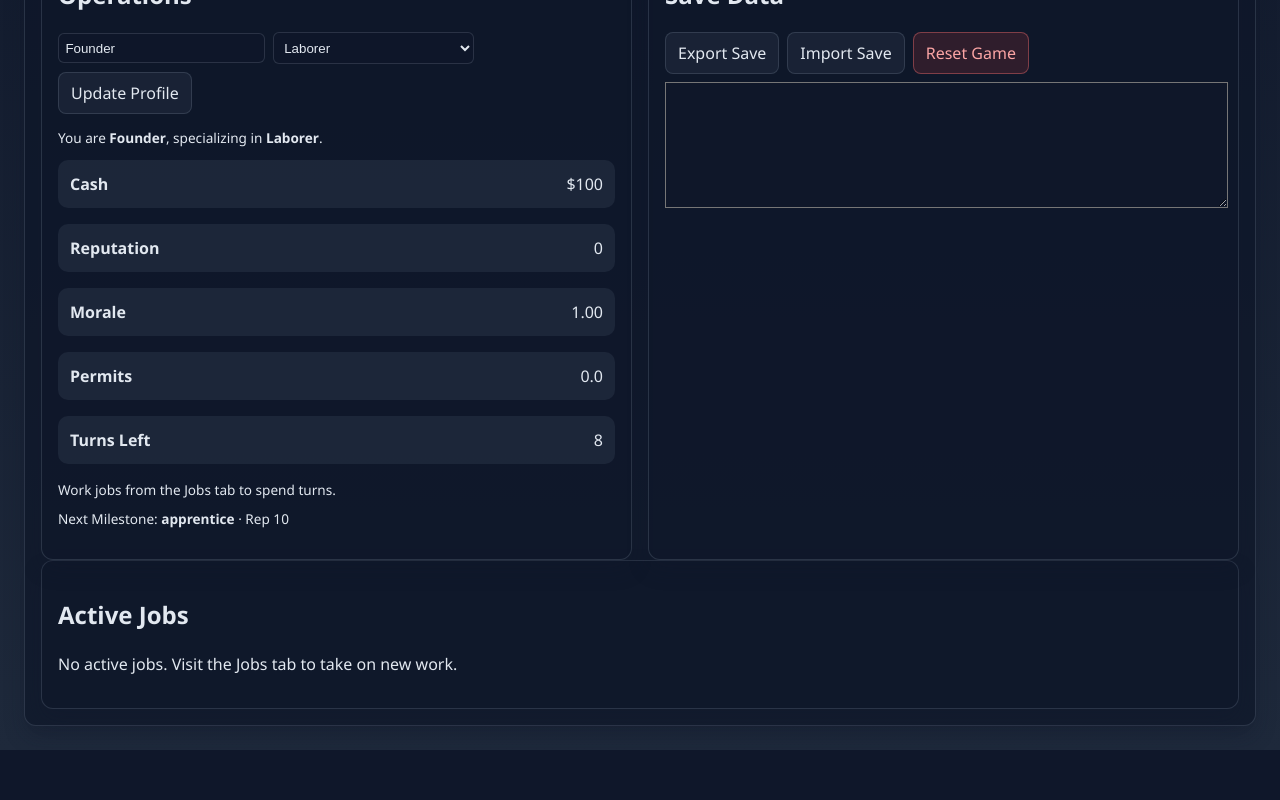
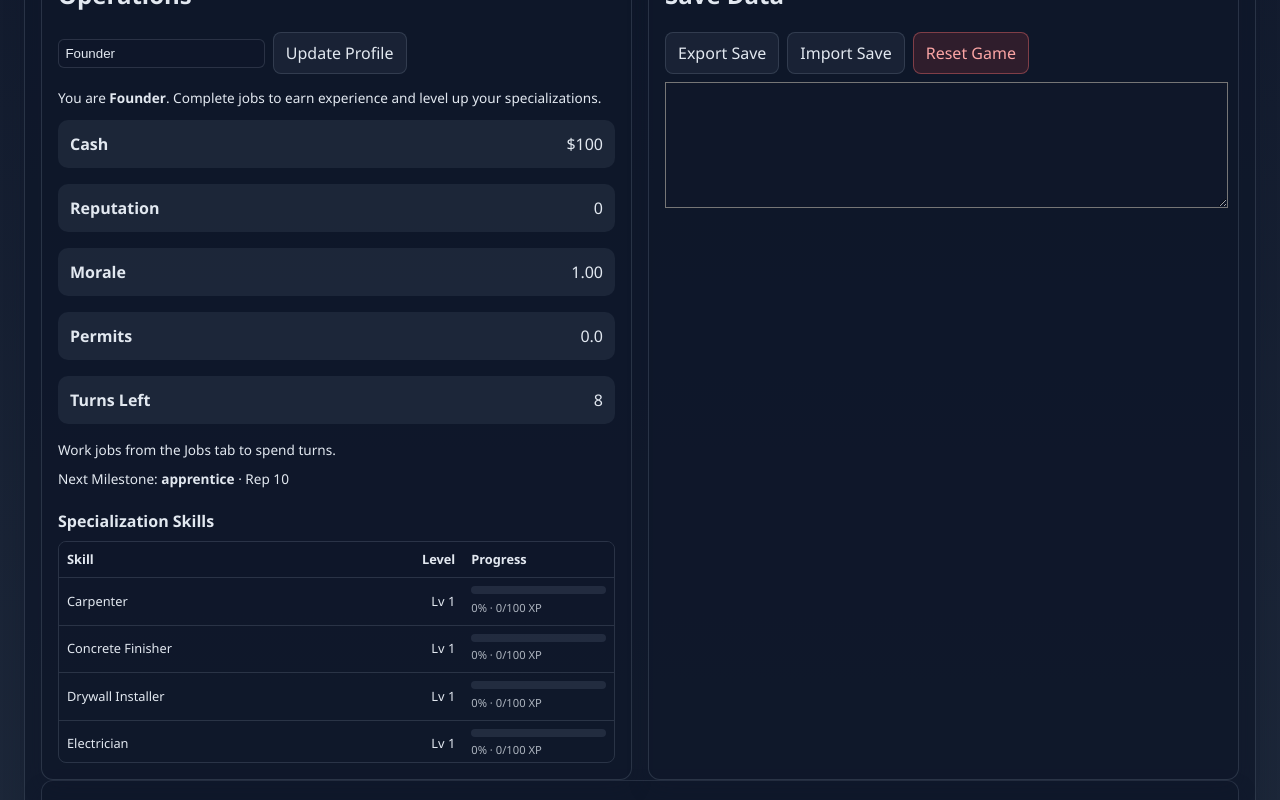
Before and after one commit to becool3000/Constructor, a React (Vite) app: page / in a window 1280 px wide. Shown: the part 320-1120 px from the top of the page. Before the commit the page ends 1070 px from the top, so only its background shows below. Built offline with nearby package versions, Linux system fonts and the light colour scheme.

Commit message:
Add skill leveling system tied to job experience

```diff
--- a/src/data/jobs.json
+++ b/src/data/jobs.json
@@ -7,7 +7,11 @@
     "reqTools": [],
     "materials": {},
     "payout": 5,
-    "rep": 1
+    "rep": 1,
+    "skillXp": {
+      "Laborer": 15,
+      "Landscape Specialist": 10
+    }
   },
   {
     "id": "yard_cleanup",
@@ -17,7 +21,12 @@
     "reqTools": ["work_boots"],
     "materials": { "fuel": 2 },
     "payout": 450,
-    "rep": 2
+    "rep": 2,
+    "skillXp": {
+      "Laborer": 25,
+      "Organizer": 15,
+      "Landscape Specialist": 15
+    }
   },
   {
     "id": "patch_paint",
@@ -27,7 +36,12 @@
     "reqTools": ["work_boots", "drill"],
     "materials": { "lumber": 1 },
     "payout": 620,
-    "rep": 3
+    "rep": 3,
+    "skillXp": {
+      "Painter": 35,
+      "Trim Carpenter": 20,
+      "Drywall Installer": 10
+    }
   },
   {
     "id": "small_deck",
@@ -37,7 +51,12 @@
     "reqTools": ["work_boots", "circular_saw", "ladder"],
     "materials": { "lumber": 8, "concrete": 2 },
     "payout": 2100,
-    "rep": 6
+    "rep": 6,
+    "skillXp": {
+      "Carpenter": 45,
+      "Trim Carpenter": 30,
+      "Concrete Finisher": 20
+    }
   },
   {
     "id": "driveway_pour",
@@ -47,7 +66,12 @@
     "reqTools": ["work_boots", "generator"],
     "materials": { "concrete": 10, "steel": 2 },
     "payout": 3200,
-    "rep": 8
+    "rep": 8,
+    "skillXp": {
+      "Concrete Finisher": 50,
+      "Equipment Operator": 35,
+      "Heavy Equipment Mechanic": 15
+    }
   },
   {
     "id": "office_ti",
@@ -57,7 +81,13 @@
     "reqTools": ["work_boots", "drill", "ladder", "generator"],
     "materials": { "lumber": 6, "steel": 4, "concrete": 4 },
     "payout": 5200,
-    "rep": 12
+    "rep": 12,
+    "skillXp": {
+      "Electrician": 40,
+      "Drywall Installer": 30,
+      "HVAC Technician": 25,
+      "Plumber": 25
+    }
   },
   {
     "id": "duplex_frame",
@@ -67,6 +97,13 @@
     "reqTools": ["work_boots", "circular_saw", "generator", "mini_crane"],
     "materials": { "lumber": 16, "steel": 6 },
     "payout": 8800,
-    "rep": 18
+    "rep": 18,
+    "skillXp": {
+      "Project Manager": 40,
+      "Site Superintendent": 40,
+      "Safety Coordinator": 30,
+      "Estimator": 30,
+      "Surveyor": 20
+    }
   }
 ]
--- a/src/logic/actions.js
+++ b/src/logic/actions.js
@@ -347,13 +347,12 @@ export const hireCrewMember = (state, name, skill) => {
   return next;
 };
 
-export const updatePlayerProfile = (state, name, skill) => {
+export const updatePlayerProfile = (state, name) => {
   const next = cloneState(state);
   const trimmedName = typeof name === 'string' ? name.trim() : '';
-  const normalizedSkill = CREW_SKILLS.includes(skill) ? skill : DEFAULT_CREW_SKILL;
   next.player = {
+    ...next.player,
     name: trimmedName.length > 0 ? trimmedName : DEFAULT_PLAYER_NAME,
-    skill: normalizedSkill,
   };
   return next;
 };
--- a/src/logic/save.js
+++ b/src/logic/save.js
@@ -1,6 +1,7 @@
 import { applyEffectBundle, deepCopy } from './math.js';
 import { content, BASE_TURNS_BY_STAGE, jobsForStage } from './content.js';
 import CREW_SKILLS from '../data/crewSkills.js';
+import { createDefaultSkillState, normalizeSkillState } from './skills.js';
 
 const STORAGE_KEY = 'constructor-career-clicker-save';
 const AUTOSAVE_INTERVAL_MS = 5000;
@@ -41,7 +42,7 @@ const baseState = {
   },
   player: {
     name: DEFAULT_PLAYER_NAME,
-    skill: DEFAULT_CREW_SKILL,
+    skills: createDefaultSkillState(),
   },
   truck: {
     condition: 1.0,
@@ -109,9 +110,12 @@ const normalizeCrewMembers = (members = []) =>
   });
 
 const normalizePlayer = (player = {}) => {
-  const name = typeof player?.name === 'string' && player.name.trim().length > 0 ? player.name.trim() : DEFAULT_PLAYER_NAME;
-  const skill = CREW_SKILLS.includes(player?.skill) ? player.skill : DEFAULT_CREW_SKILL;
-  return { name, skill };
+  const name =
+    typeof player?.name === 'string' && player.name.trim().length > 0
+      ? player.name.trim()
+      : DEFAULT_PLAYER_NAME;
+  const normalizedSkills = normalizeSkillState(player?.skills ?? {});
+  return { name, skills: normalizedSkills };
 };
 
 const mergeState = (loaded) => {
--- /dev/null
+++ b/src/logic/skills.js
@@ -0,0 +1,68 @@
+import CREW_SKILLS from '../data/crewSkills.js';
+
+export const SKILL_XP_PER_LEVEL = 100;
+
+export const levelForXp = (xp = 0) => {
+  const safeXp = Number.isFinite(xp) ? Math.max(0, xp) : 0;
+  return Math.floor(safeXp / SKILL_XP_PER_LEVEL) + 1;
+};
+
+export const xpForLevel = (level = 1) => {
+  const safeLevel = Number.isFinite(level) ? Math.max(1, Math.floor(level)) : 1;
+  return (safeLevel - 1) * SKILL_XP_PER_LEVEL;
+};
+
+export const createSkillEntry = (xp = 0) => {
+  const totalXp = Number.isFinite(xp) ? Math.max(0, Math.floor(xp)) : 0;
+  return {
+    xp: totalXp,
+    level: levelForXp(totalXp),
+  };
+};
+
+export const createDefaultSkillState = () =>
+  CREW_SKILLS.reduce((acc, skill) => {
+    acc[skill] = createSkillEntry(0);
+    return acc;
+  }, {});
+
+export const normalizeSkillState = (skills = {}) => {
+  const normalized = createDefaultSkillState();
+  if (skills && typeof skills === 'object') {
+    Object.entries(skills).forEach(([skill, value]) => {
+      if (!CREW_SKILLS.includes(skill)) return;
+      const xp = typeof value === 'number' ? value : Number(value?.xp ?? 0);
+      normalized[skill] = createSkillEntry(xp);
+    });
+  }
+  return normalized;
+};
+
+export const addSkillXp = (skills, xpAwards = {}) => {
+  const updated = normalizeSkillState(skills);
+  Object.entries(xpAwards).forEach(([skill, xp]) => {
+    if (!CREW_SKILLS.includes(skill)) return;
+    const delta = Number(xp);
+    if (!Number.isFinite(delta) || delta <= 0) return;
+    const current = updated[skill]?.xp ?? 0;
+    updated[skill] = createSkillEntry(current + delta);
+  });
+  return updated;
+};
+
+export const getSkillProgress = (entry) => {
+  const xp = Number.isFinite(entry?.xp) ? Math.max(0, entry.xp) : 0;
+  const level = entry?.level ?? levelForXp(xp);
+  const levelFloor = xpForLevel(level);
+  const nextLevel = level + 1;
+  const nextLevelFloor = xpForLevel(nextLevel);
+  const intoLevel = xp - levelFloor;
+  const needed = nextLevelFloor - levelFloor;
+  return {
+    xp,
+    level,
+    progressXp: intoLevel,
+    neededXp: needed,
+    remainingXp: Math.max(0, needed - intoLevel),
+  };
+};
--- a/src/logic/tick.js
+++ b/src/logic/tick.js
@@ -1,6 +1,7 @@
 import { deepCopy, clamp } from './math.js';
 import { getJob } from './content.js';
 import { getAutosaveInterval, saveGame } from './save.js';
+import { addSkillXp } from './skills.js';
 
 const TICK_RATE = 10;
 const MS_PER_TICK = 1000 / TICK_RATE;
@@ -58,6 +59,12 @@ export const advanceTick = (state, dtSeconds = 1 / TICK_RATE, targetJobId = null
       if (jobDef) {
         next.resources.cash += jobDef.payout;
         next.resources.reputation += jobDef.rep;
+        if (jobDef.skillXp) {
+          next.player = {
+            ...next.player,
+            skills: addSkillXp(next.player?.skills, jobDef.skillXp),
+          };
+        }
         ledger.push({
           id: `${job.id}-complete-${Date.now()}`,
           type: 'job-complete',
--- a/src/ui/Tabs/Dashboard.jsx
+++ b/src/ui/Tabs/Dashboard.jsx
@@ -1,7 +1,7 @@
-import React, { useEffect, useState } from 'react';
+import React, { useEffect, useMemo, useState } from 'react';
 import ProgressBar from '../components/ProgressBar.jsx';
 import Stat from '../components/Stat.jsx';
-import crewSkills from '../../data/crewSkills.js';
+import { getSkillProgress, normalizeSkillState, SKILL_XP_PER_LEVEL } from '../../logic/skills.js';
 
 const Dashboard = ({
   state,
@@ -45,13 +45,9 @@ const Dashboard = ({
       <div className="grid two">
         <div className="panel">
           <h2>Operations</h2>
-          <PlayerProfileEditor
-            player={state.player}
-            onUpdate={onUpdateProfile}
-          />
+          <PlayerProfileEditor player={state.player} onUpdate={onUpdateProfile} />
           <p style={{ fontSize: '0.85rem', marginBottom: '0.75rem' }}>
-            You are <strong>{state.player?.name}</strong>, specializing in{' '}
-            <strong>{state.player?.skill}</strong>.
+            You are <strong>{state.player?.name}</strong>. Complete jobs to earn experience and level up your specializations.
           </p>
           <div className="grid two">
             {stats.map((stat) => (
@@ -101,6 +97,7 @@ const Dashboard = ({
           ) : (
             <p style={{ fontSize: '0.85rem', marginTop: '0.5rem' }}>All milestones complete.</p>
           )}
+          <SkillOverview skills={state.player?.skills} />
         </div>
         <div className="panel">
           <h2>Save Data</h2>
@@ -192,22 +189,16 @@ export default Dashboard;
 
 const PlayerProfileEditor = ({ player, onUpdate }) => {
   const defaultName = player?.name ?? '';
-  const defaultSkill = crewSkills.includes(player?.skill) ? player.skill : crewSkills[0];
   const [name, setName] = useState(defaultName);
-  const [skill, setSkill] = useState(defaultSkill);
 
   useEffect(() => {
     setName(defaultName);
   }, [defaultName]);
 
-  useEffect(() => {
-    setSkill(defaultSkill);
-  }, [defaultSkill]);
-
   const handleSubmit = (event) => {
     event.preventDefault();
     if (typeof onUpdate === 'function') {
-      onUpdate(name, skill);
+      onUpdate(name);
     }
   };
 
@@ -230,20 +221,99 @@ const PlayerProfileEditor = ({ player, onUpdate }) => {
         aria-label="Player name"
         style={{ minWidth: '12rem' }}
       />
-      <select
-        value={skill}
-        onChange={(event) => setSkill(event.target.value)}
-        aria-label="Player specialization"
-      >
-        {crewSkills.map((option) => (
-          <option key={option} value={option}>
-            {option}
-          </option>
-        ))}
-      </select>
       <button type="submit" className="secondary">
         Update Profile
       </button>
     </form>
   );
 };
+
+const SkillOverview = ({ skills }) => {
+  const rows = useMemo(() => {
+    const normalized = normalizeSkillState(skills ?? {});
+    return Object.entries(normalized)
+      .map(([name, entry]) => {
+        const progress = getSkillProgress(entry);
+        const neededXp = progress.neededXp > 0 ? progress.neededXp : SKILL_XP_PER_LEVEL;
+        const percent = neededXp > 0 ? Math.min(1, progress.progressXp / neededXp) : 1;
+        return {
+          name,
+          level: progress.level,
+          xp: progress.xp,
+          percent,
+          progressXp: progress.progressXp,
+          neededXp,
+        };
+      })
+      .sort((a, b) => {
+        if (b.level !== a.level) return b.level - a.level;
+        if (b.xp !== a.xp) return b.xp - a.xp;
+        return a.name.localeCompare(b.name);
+      });
+  }, [skills]);
+
+  return (
+    <div style={{ marginTop: '1.25rem' }}>
+      <h3 style={{ marginBottom: '0.5rem', fontSize: '1rem' }}>Specialization Skills</h3>
+      <div
+        style={{
+          maxHeight: '220px',
+          overflowY: 'auto',
+          borderRadius: '0.5rem',
+          border: '1px solid rgba(148,163,184,0.2)',
+        }}
+      >
+        <table style={{ width: '100%', borderCollapse: 'collapse', fontSize: '0.8rem' }}>
+          <thead>
+            <tr>
+              <th style={{ textAlign: 'left', padding: '0.5rem', position: 'sticky', top: 0, background: 'rgba(15,23,42,0.95)' }}>
+                Skill
+              </th>
+              <th style={{ textAlign: 'right', padding: '0.5rem', position: 'sticky', top: 0, background: 'rgba(15,23,42,0.95)' }}>
+                Level
+              </th>
+              <th style={{ textAlign: 'left', padding: '0.5rem', position: 'sticky', top: 0, background: 'rgba(15,23,42,0.95)' }}>
+                Progress
+              </th>
+            </tr>
+          </thead>
+          <tbody>
+            {rows.map((row) => {
+              const percent = Math.round(row.percent * 100);
+              const needed = row.neededXp > 0 ? row.neededXp : SKILL_XP_PER_LEVEL;
+              return (
+                <tr key={row.name} style={{ borderTop: '1px solid rgba(148,163,184,0.2)' }}>
+                  <td style={{ padding: '0.5rem' }}>{row.name}</td>
+                  <td style={{ padding: '0.5rem', textAlign: 'right' }}>Lv {row.level}</td>
+                  <td style={{ padding: '0.5rem' }}>
+                    <div
+                      style={{
+                        width: '100%',
+                        height: '0.5rem',
+                        borderRadius: '999px',
+                        background: 'rgba(148,163,184,0.15)',
+                        overflow: 'hidden',
+                        marginBottom: '0.35rem',
+                      }}
+                    >
+                      <div
+                        style={{
+                          width: `${Math.min(100, percent)}%`,
+                          height: '100%',
+                          background: 'linear-gradient(90deg, #38bdf8, #34d399)',
+                        }}
+                      />
+                    </div>
+                    <div style={{ fontSize: '0.7rem', color: 'rgba(226,232,240,0.75)' }}>
+                      {percent}% · {Math.round(row.progressXp)}/{Math.round(needed)} XP
+                    </div>
+                  </td>
+                </tr>
+              );
+            })}
+          </tbody>
+        </table>
+      </div>
+    </div>
+  );
+};
```
Also changed, not shown: 1 other file (tests, documents, lock files or other folders).
